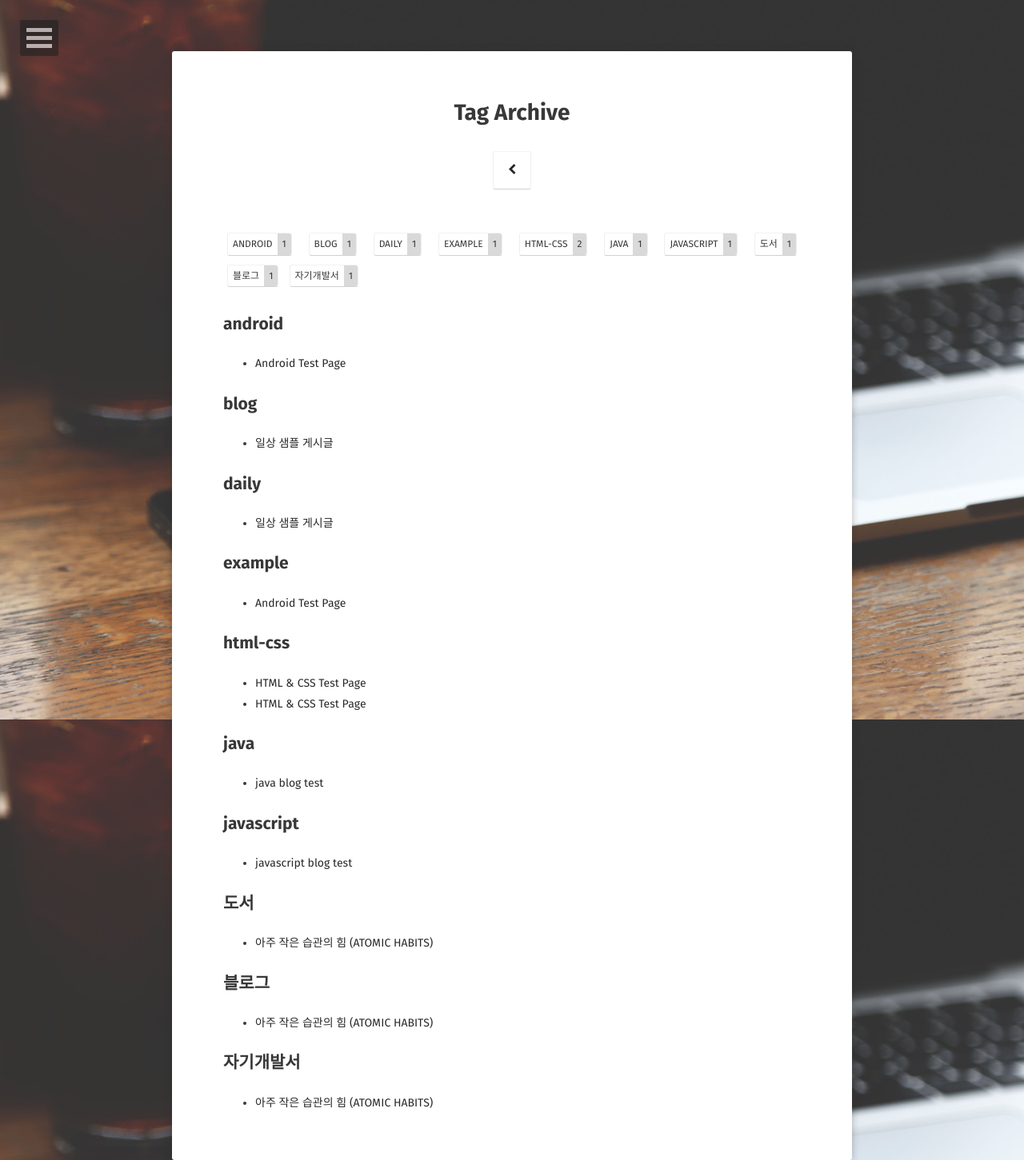
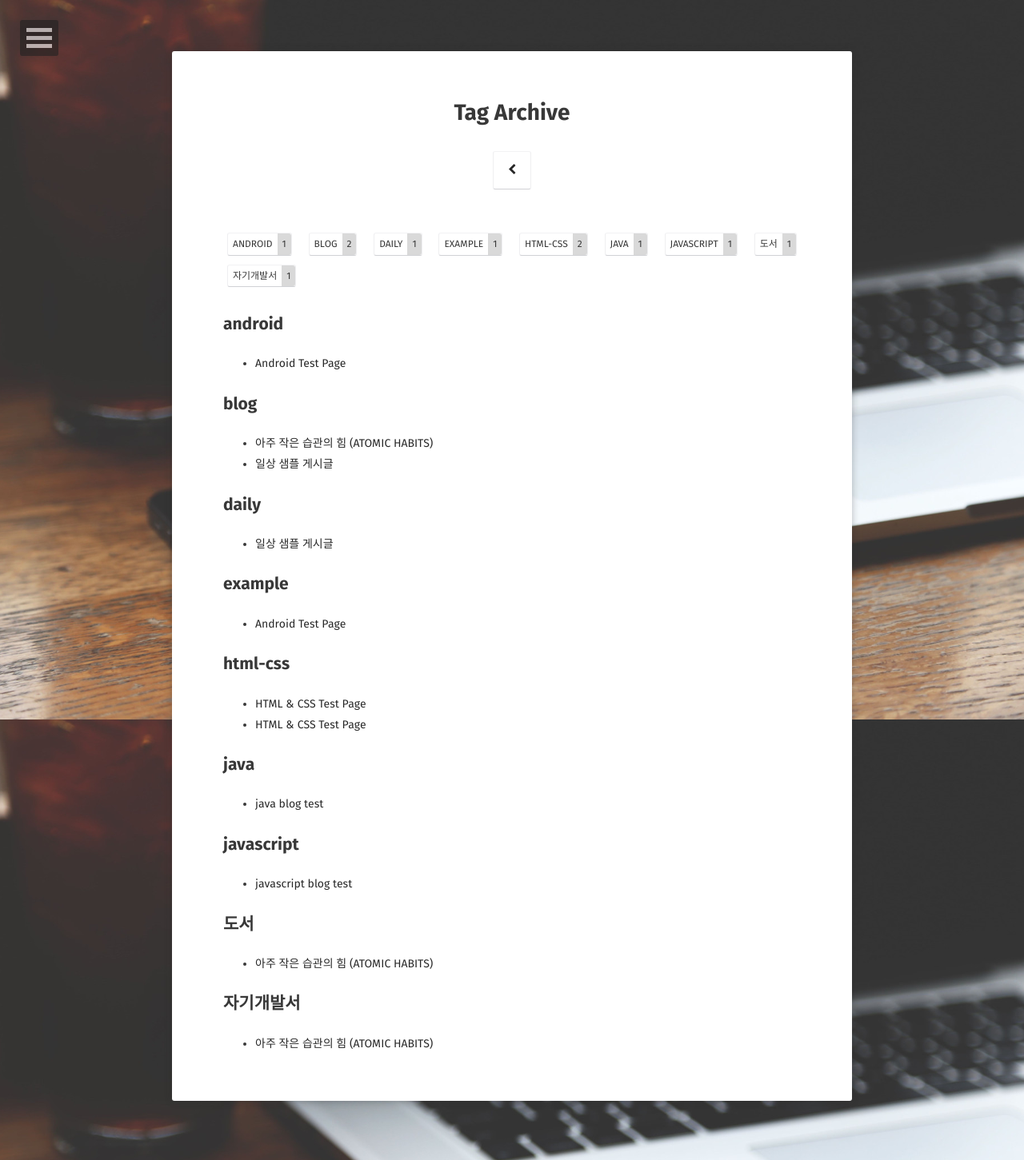
Before and after one commit to sloth9143/sloth9143.github.io, a Jekyll site: the page built from tags/index.html, in a window 1280 px wide. Shown: the whole page at 80% size. Built offline with Jekyll 4.4.1, drawn with Linux system fonts in a browser that asks for light colours; some web fonts are replaced.

Commit message:
내용수정

```diff
--- a/_posts/2020-01-21-book-list-01.md
+++ b/_posts/2020-01-21-book-list-01.md
@@ -5,14 +5,14 @@ date:   2020-01-20
 excerpt: "(최고의 변화는 어떻게 만들어지는가)<br/> 제임스 클리어 저 | 이한이 번역"
 book: true
 tag:
-- 블로그
+- blog
 - 도서
 - 자기개발서
 feature: https://sloth9143.github.io/assets/img/back01.png
 comments: true
 ---
 
-![Smithsonian Image](https://sloth9143.github.io/assets/img/book/book-01.jpg)
+![](https://sloth9143.github.io/assets/img/book/book-01.jpg)
 
 ## 책정보
    - **도서명** : 아주 작은 습관의 힘(최고의 변화는 어떻게 만들어지는가)
```
